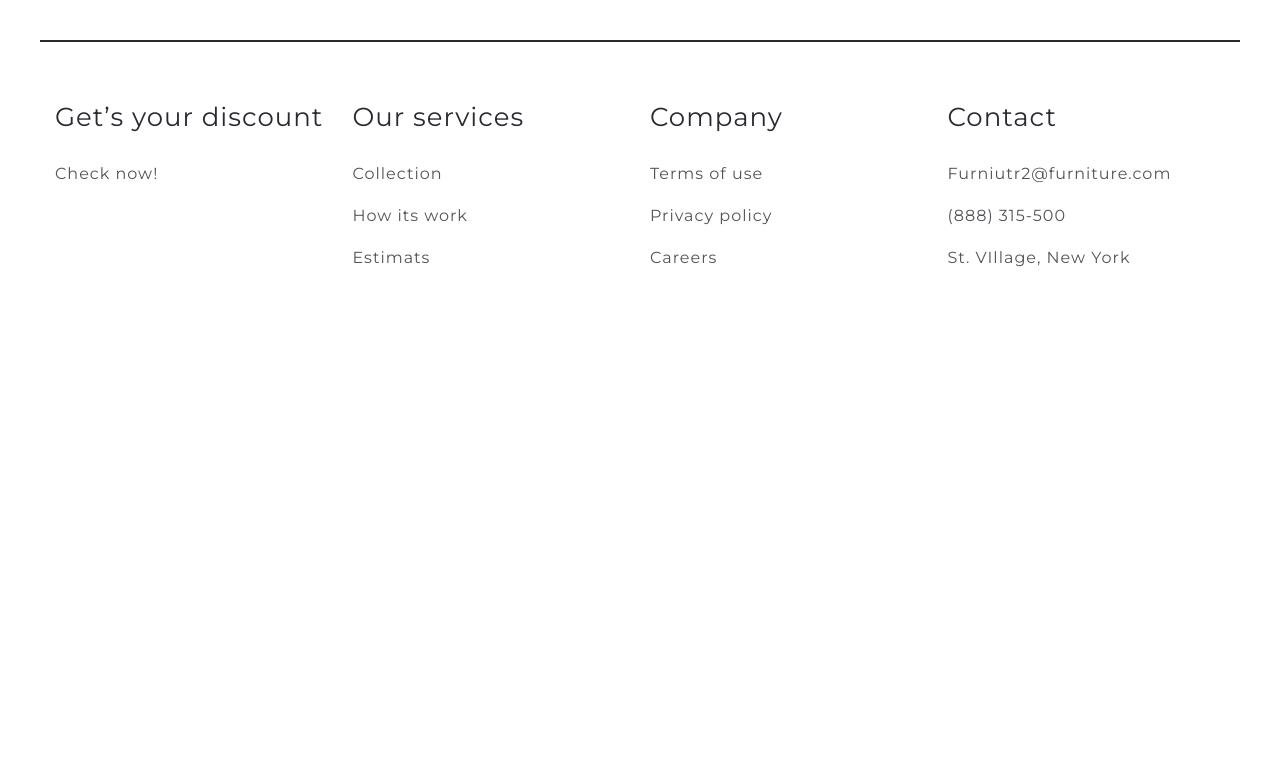
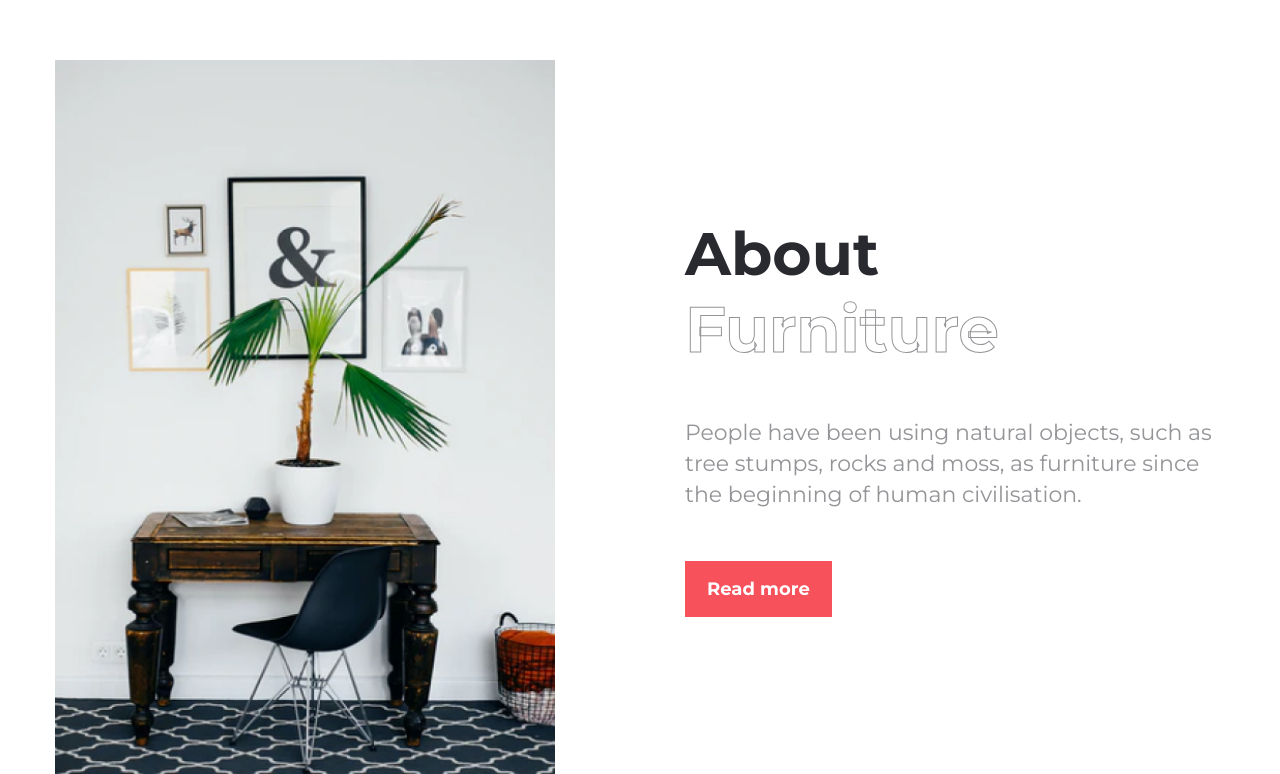
Before and after one commit to andreyk1n/furniture, a website: page src/pages/index.html in a window 1280 px wide. Shown: the part 818-1592 px from the top of the page. Before the commit the page ends 1107 px from the top, so only its background shows below. Drawn offline with nearby package versions, Linux system fonts and the light colour scheme; files that its build step writes are made by us from their sources; files whose address does not match are found by name.

Commit message:
add content section

```diff
--- a/src/pages/index.html
+++ b/src/pages/index.html
@@ -19,6 +19,19 @@
       <img data-src="/images/hero.jpg" alt="Hero img" class="hero__img lazy">
     </div>
   </section>
+
+  <section class="section content">
+    <div class="content__container">
+      <div class="content__content">
+        <h2 class="title">About<br><span class="transparent">Furniture</span></h2>
+        <p>People have been using natural objects, such as tree
+          stumps, rocks and moss, as furniture since the
+          beginning of human civilisation. </p>
+        <a href="#" class="content__button button">Read more</a>
+      </div>
+      <img data-src="/images/content__img.jpg" alt="" class="content__img lazy">
+    </div>
+  </section>
 </div>
 
 @@include('footer.html')
--- /dev/null
+++ b/src/scss/_content.scss
@@ -0,0 +1,44 @@
+@use 'variables' as *;
+@use 'mixins' as *;
+.content {
+    &__container {
+        display: flex;
+        justify-content: space-between;
+        align-items: center;
+        flex-direction: row-reverse;
+        gap: 20px;
+
+        @media (max-width: 992px) {
+            flex-direction: column;
+        }
+    }
+
+    &__img {
+        width: 100%;
+        height: 100%;
+        max-width: 500px;
+        max-height: 714px;
+
+        @media (max-width: 992px) {
+            max-width: 465px;
+        }
+    }
+
+    &__content {
+        max-width: 600px;
+        display: flex;
+        flex-direction: column;
+        gap: 50px;
+
+        &>p {
+            @include adaptiveValue('font-size', 22px, 16px);
+            max-width: 540px;
+            line-height: 140%;
+        }
+
+        @media (max-width: 992px) {
+            max-width: 465px;
+            gap: 30px;
+        }
+    }
+}
--- a/src/scss/_variables.scss
+++ b/src/scss/_variables.scss
@@ -5,7 +5,7 @@ $fontSize: 14px;
 // Кольори
 $bgColor: white;
 $transitionDuration: .5s;
-$fontColor: #282A30;
+$fontColor: rgba(40, 42, 48, 0.5);
 $linkColor: #282A30;
 $linkHoverColor: #282A30;
 $activeColor: #282A30;
--- a/src/scss/main.scss
+++ b/src/scss/main.scss
@@ -3,6 +3,7 @@
 @use 'header';
 @use 'hero';
 @use 'footer';
+@use 'content';
 
 
 // Підключення стилів аккордіону
@@ -40,6 +41,7 @@ body {
     flex-direction: column;
     width: 100%;
     justify-content: center;
+    gap: 60px;
 }
 
 .no-scroll {
@@ -114,6 +116,7 @@ ul {
 .title {
     font-size: clamp(28px, 5vw, 60px);
     font-weight: 700;
+    color: #282A30;
 }
 
 // span .transparent
```
Also changed, not shown: dist/css/main.min.css, dist/images/content__img.jpg (added), dist/index.html.
